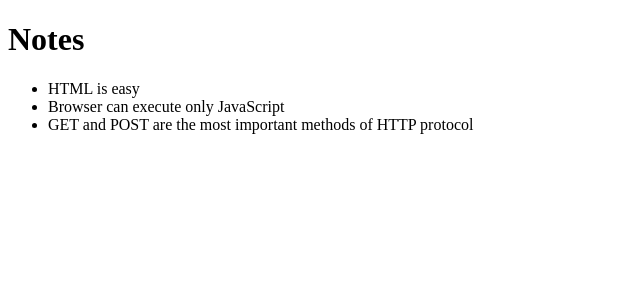
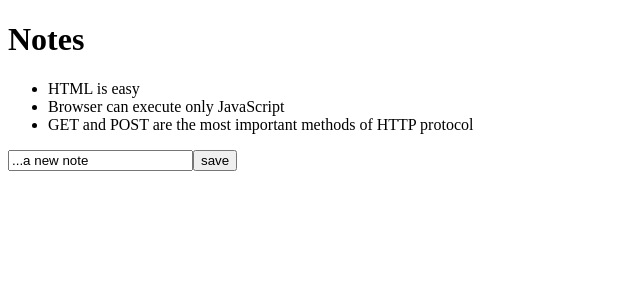
Before and after one commit to Carmine311/fullstackopen, a React (Create React App) app in the folder part2/collections/: page / in a window 1280 px wide. Shown: the top 300 px of the page, without its empty margins (0-640 px from the left). Built offline with nearby package versions, Linux system fonts and the light colour scheme.

Commit message:
Added form to create notes

```diff
--- a/part2/collections/src/App.js
+++ b/part2/collections/src/App.js
@@ -1,17 +1,42 @@
-import React from 'react'
-import Note from './components/Note';
+import React, { useState } from 'react'
+import Note from './components/Note'
 
+const App = (props) => {
+  const [notes, setNotes] = useState(props.notes)
+  const [newNote, setNewNote] = useState('...a new note')
 
-const App = ({ notes }) => {
+  const addNote = (event) => {
+    event.preventDefault()
+    const noteObject = {
+      content: newNote,
+      date: new Date().toISOString(),
+      important: Math.random() < 0.5,
+      id: notes.length + 1
+    }
+
+    setNotes(notes.concat(noteObject))
+    setNewNote('')
+  }
+
+  const handleNoteChange = (event) => {
+    console.log(event.target.value)
+    setNewNote(event.target.value)
+  }
 
   return (
-    <div >
+    <div>
       <h1>Notes</h1>
       <ul>
-        {notes.map(note => <Note key={note.id} note={note} />)}
+        {notes.map((note) => (
+          <Note key={note.id} note={note} />
+        ))}
       </ul>
+      <form onSubmit={addNote}>
+        <input value={newNote} onChange={handleNoteChange} />
+        <button type="submit">save</button>
+      </form>
     </div>
   )
 }
 
-export default App;
+export default App
```
